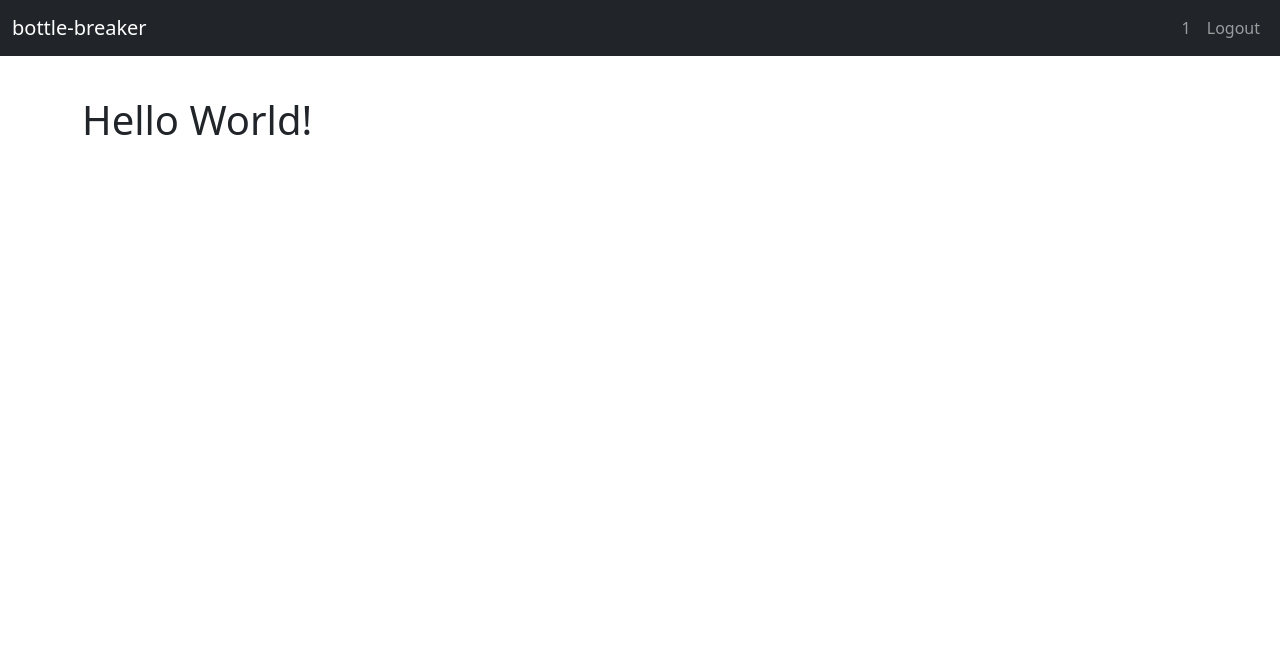
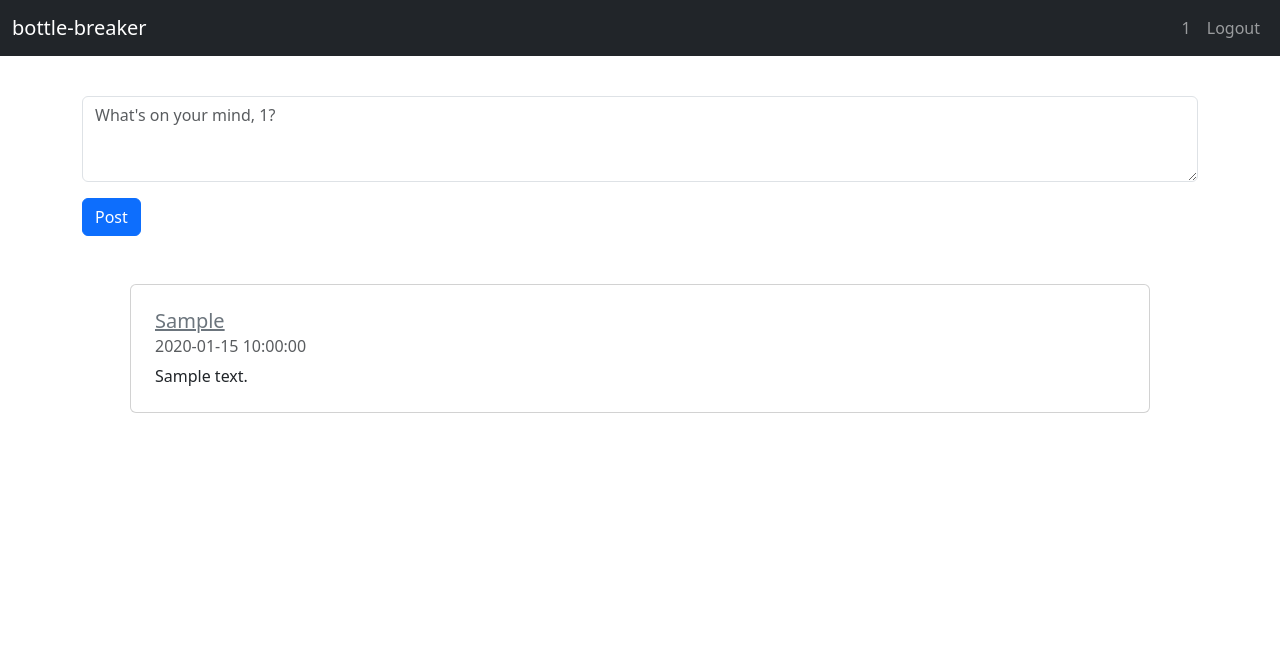
Before and after one commit to hayesall/bottle-breaker, a Flask app: template bottle_breaker/templates/index.html in a window 1280 px wide. Shown: the top 653 px of the page. Run offline with Flask 2, Linux system fonts and the light colour scheme; the visitor is signed in with stand-in values (Sample User, id 1); the template is opened without the code that fills it: most values are stand-ins (such as "Sample title", 1, 10 or a date in 2020).

Commit message:
✨ Add timeline of all posts to `index.html`
If there are no posts, it displays that as well.

```diff
--- a/bottle_breaker/templates/index.html
+++ b/bottle_breaker/templates/index.html
@@ -2,5 +2,38 @@
 {% block pagetitle %}Home{% endblock %}
 
 {% block content %}
-<h1>Hello World!</h1>
+{% if current_user.is_anonymous %}
+
+<h1 class="display-1">bottle-breaker</h1>
+
+<p class="lead"><em>The new social media sensation that's sweeping the nation!</em></p>
+{% else %}
+
+{% if not posts %}
+<p><em>Hmm... We're having trouble showing posts right now</em>. Come back in a bit!</p>
+{% else %}
+
+<form action="{{ url_for('make_post', author=current_user.id) }}" method="POST">
+    <div class="mb-3">
+        <textarea class="form-control" id="makeNewPost" name="makeNewPost" rows="3" placeholder="What's on your mind, {{ current_user.id }}?"></textarea>
+    </div>
+    <button type="submit" class="btn btn-primary">Post</button>
+</form>
+
+
+{% for post in posts %}
+
+<div class="card m-5 p-2">
+    <div class="card-body">
+        <a class="link-secondary" href="{{ url_for('user_profile', username=post.by_user) }}"><h5 class="card-title">{{ post.by_user }}</h5></a>
+        <h6 class="card-subtitle mb-2 text-muted">{{ post.post_time }}</h6>
+        <p class="card-text">{{ post.content | safe }}</p>
+    </div>
+</div>
+
+{% endfor %}
+{% endif %}
+
+{% endif %}
+
 {% endblock %}
```
